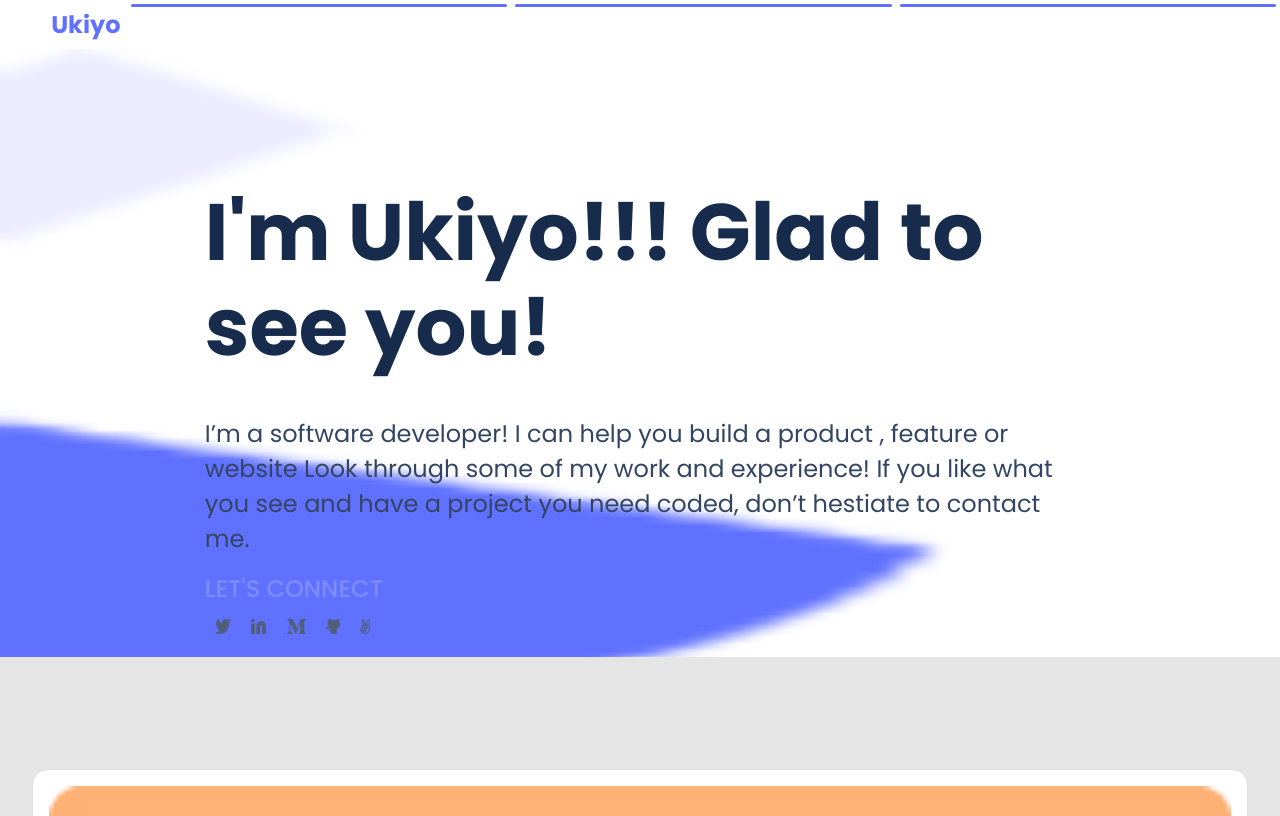
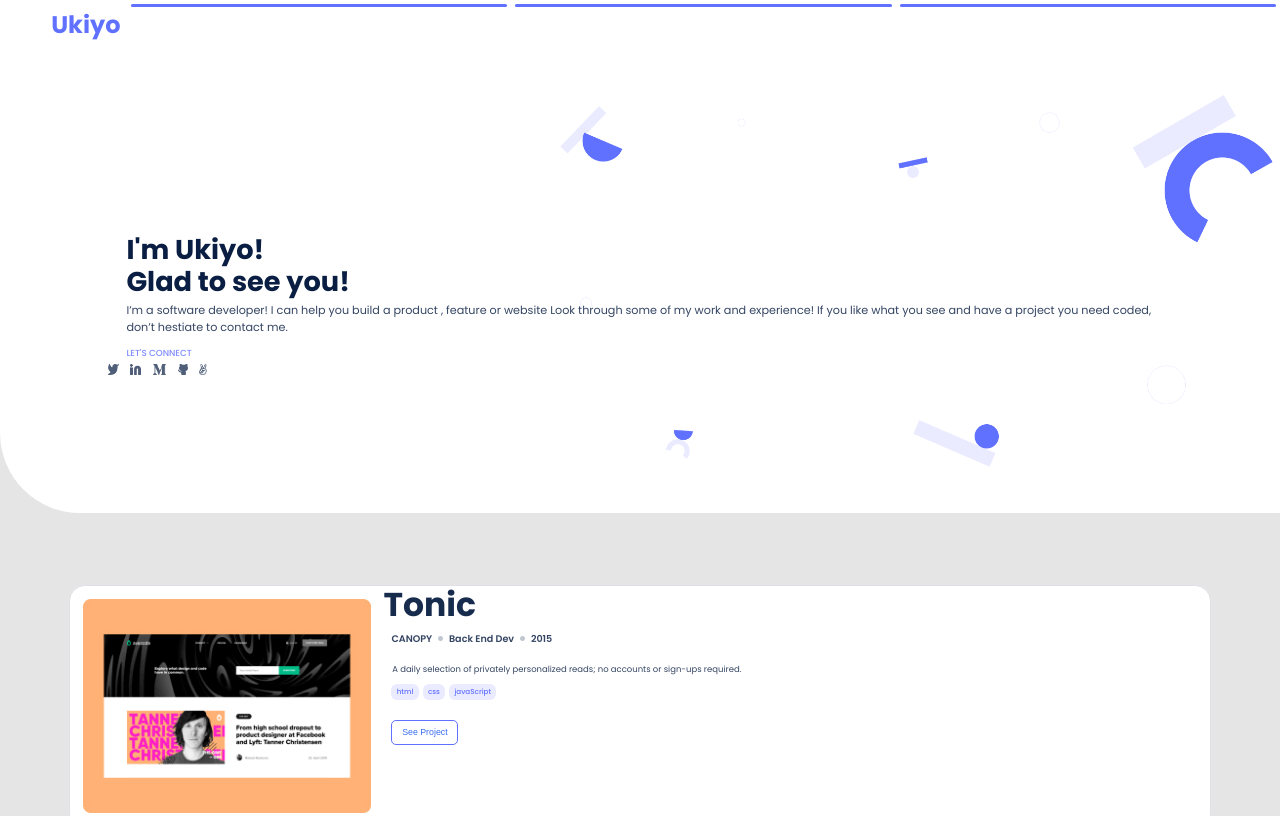
Before and after one commit to uuukiiiyooo/myFirstPortfolio.github.io, a website: page index.html in a window 1280 px wide. Shown: the top 816 px of the page. Drawn offline with Linux system fonts and the light colour scheme.

Commit message:
Update queries for desktop size in home section

```diff
--- a/index.html
+++ b/index.html
@@ -10,7 +10,6 @@
 </head>
 <body>
 <nav class="mainMenu">
-
     <p class ="menuLogo">Ukiyo</p>
 
     <div class="menuIcon"></div>
@@ -20,7 +19,7 @@
 </nav>
 
 <section class="homeContent">
-    <h1>I'm Ukiyo!!! Glad to see you!</h1>
+    <h1>I'm Ukiyo!<br>Glad to see you!</h1>
 
     <p class="contentPara">I’m a software developer! I can help you build a product , feature or website Look through some of my work and experience! If you like what you see and have a project you need coded, don’t hestiate to contact me.</p>
 
@@ -39,7 +38,7 @@
 
 <section class="grid-container">
     <div class="grid-item">
-        <img src="./img/portfolio01.jpg" >
+        <img id="header-img" src="./img/portfolio01.jpg" >
 
         <h2>Tonic</h2>
 
@@ -69,7 +68,7 @@
     </div>
 
     <div class="grid-item">
-        <img src="./img/portfolio02.jpg" >
+        <img id="header-img" src="./img/portfolio02.jpg">
 
         <h2>Multi-Post Stories</h2>
 
@@ -99,7 +98,7 @@
     </div>
 
     <div class="grid-item">
-        <img src="./img/portfolio03.jpg" >
+        <img id="header-img" src="./img/portfolio03.jpg" >
 
         <h2>Tonic</h2>
 
@@ -129,7 +128,7 @@
     </div>
 
     <div class="grid-item">
-        <img src="./img/portfolio04.jpg" >
+        <img id="header-img" src="./img/portfolio04.jpg" >
 
         <h2>Multi-Post Stories</h2>
 
@@ -186,9 +185,7 @@
             <div class="ddList">
             <ul>
                 <li class="dropdownList"><img src="./img/jsIcon.png"><p>Javascript</p></li>
-
                 <li class="dropdownList"><img src="./img/htmlIcon.png"><p>HTML</p></li>
-
                 <li class="dropdownList"><img src="./img/cssIcon.png"><p>CSS</p></li>
             </ul>
             </div>
--- a/styles.css
+++ b/styles.css
@@ -1,10 +1,3 @@
-/*
-* Prefixed by https://autoprefixer.github.io
-* PostCSS: v8.4.14,
-* Autoprefixer: v10.4.7
-* Browsers: last 4 version
-*/
-
 body {
     margin: 0 auto;
     font-family: "Poppins", sans-serif;
@@ -87,53 +80,8 @@ body {
     margin-right: 0.95rem;
 }
 
+/*Works and about me section*/
 
-
-@media screen and (min-width: 375px) {
-    body {
-        background-image: url(./img/mobBg.png);
-        background-repeat: no-repeat;
-        background-size: initial;
-        background-position-y: 3rem;
-    }
-
-    .homeContent {
-        padding-left: 6%;
-        padding-right: 6%;
-    }
-
-    .homeContent h1 {
-        font-size: 2.55rem;
-        line-height: 47px;
-        padding-top: 21%;
-        font-weight: 700;
-    }
-
-    .contentPara {
-        margin-top: -1rem;
-        font-size: 1rem;
-    }
-
-    .contentLink {
-        margin-top: -2.5%;
-        font-size: 0.9rem;
-        font-weight: 500;
-        color: #7F8CFF;
-    }
-
-    .homeContent li {
-        list-style-type: none;
-        margin-left: -2.5rem;
-    }
-
-    .homeContent img {
-        height: 0.95rem;
-        margin-right: 1rem;
-    }
-}
-
-
-/* New code */
 .grid-container {
     display: grid;
     grid-template-rows: repeat(4, auto);
@@ -468,6 +416,7 @@ body {
     font-size: 17px;
     font-weight: 500;
     color: #6070FF;
+    transition: background-color 1s 1s, color 1s 1s;
   }
 
   .contactMe button:hover {
@@ -476,42 +425,186 @@ body {
     box-shadow: 0px 8px 16px rgba(64, 83, 252, 0.24);
     color: #FFFFFF;
   }
-    /*Ends new code*/
 
 
-
-@media screen and (min-width: 768px) {
+@media screen and (min-width: 375px) {
     body {
-        background-image: url(./img/deskBg.png);
+        background-image: url(./img/mobBg.png);
         background-repeat: no-repeat;
-        background-size: cover;
+        background-size: initial;
+        background-position-y: 3rem;
     }
 
     .homeContent {
-        padding-left: 16%;
-        padding-right: 16%;
+        padding-left: 6%;
+        padding-right: 6%;
     }
 
     .homeContent h1 {
-        font-size: 5rem;
-        line-height: 95px;
-        padding-top: 8%;
+        font-size: 2.55rem;
+        line-height: 47px;
+        padding-top: 21%;
+        font-weight: 700;
     }
 
     .contentPara {
-        margin-top: -3%;
-        font-size: 1.5rem;
+        margin-top: -1rem;
+        font-size: 1rem;
     }
 
     .contentLink {
-        margin-top: -1%;
-        font-size: 1.5rem;
+        margin-top: -2.5%;
+        font-size: 0.9rem;
         font-weight: 500;
         color: #7F8CFF;
     }
 
     .homeContent li {
         list-style-type: none;
+        margin-left: -2.5rem;
+    }
+
+    .homeContent img {
+        height: 0.95rem;
+        margin-right: 1rem;
+    }
+}
+
+
+@media screen and (min-width: 768px) {
+    body {
+        background-image: none;
+        background-color: #E5E5E5;
+    }
+
+    .homeContent {
+        padding: 5rem 7.9rem 7rem;
+        background-color: #FFFFFF;
+        background-image: url(./img/deskHome.png);
+        background-repeat: no-repeat;
+        background-size: 45rem;
+        background-position: right;
+        border-bottom-left-radius: 80px;
+    }
+
+    .homeContent h1 {
+        padding-top: 8%;
+        font-size: 1.7rem;
+        line-height: 2rem;
+        color: #091E42;
+    }
+
+    .contentPara {
+        margin-top: -1.2rem;
+        font-size: 0.7rem;
+    }
+
+    .contentLink {
+        margin-top: 0.5rem;
+        margin-bottom: -0.7rem;
+        font-size: 0.55rem;
+        font-weight: 500;
+        color: #7F8CFF;
+    }
+
+    .homeContent ul {
+        padding: 0.15rem 1rem;
+    }
+
+    .homeContent li {
+        list-style-type: none;
         margin-left: -3.5%;
     }
+
+    .homeContent img {
+        height: 0.69rem;
+        margin-right: 0.45rem;
     }
+
+    .grid-container {
+        padding: 4.5rem 2rem 12rem 2rem;
+        row-gap: 6rem;
+    }
+
+    .grid-item {
+        display: block;
+        border-radius: 16px;
+        border: 1px solid #DFE1E6;
+        background-color: #FFFFFF;
+        margin: 0 2.3rem;
+    }
+
+    .grid-item #header-img {
+        float: left;
+        margin: 0.8rem;
+        width: 18rem;
+    }
+
+    .grid-item:
+
+    .grid-item h2 {
+        margin-left: 20rem;
+        padding-top: 1.5rem;
+        font-size: 1.3rem;
+        line-height: normal;
+    }
+
+    .details {
+        font-size: 13px;
+        line-height: 16px;
+        font-weight: 600;
+        margin: 0 16px;
+    }
+
+    .details li {
+        margin-left: 0.5rem;
+        font-size: 0.6rem;
+    }
+
+    .details img {
+        width: 0.3rem;
+        margin: 0 6px;
+    }
+
+    .worksText {
+        margin-left: 20.15rem;
+        margin-top: 1rem;
+        padding-right: 0.2rem;
+        font-size: 0.53rem;
+        line-height: normal;
+    }
+
+    .worksTag ul {
+        margin: 0.2rem 0 0;
+    }
+
+    .worksTag li {
+        margin-left: 0.5rem;
+        margin-right: -0.25rem;
+        padding: 0 0.33rem;
+        border-radius: 6px;
+        font-size: 0.45rem;
+
+    }
+
+    .worksButton {
+        width: 67px;
+        height: 25px;
+        margin-left: 0.5rem;
+        font-size: 0.55rem;
+        line-height: normal;
+        border-radius: 5px;
+    }
+
+    .aboutMe {
+        margin-top: -7rem;
+    }
+
+    .aboutMe h1 {
+        font-size: 1.4rem;
+        line-height: 1.7rem;
+        font-weight: 700;
+        margin-top: -2.3rem;
+        color: #172B4D;
+    }
+}
```
Also changed, not shown: img/deskBg.png (deleted), img/deskHome.png (added), img/deskPort01.jpg (added), img/deskPort02.jpg (added), img/deskPort03.jpg (added), img/deskPort04.jpg (added). Lines whose indentation alone changed are shown as unchanged.
